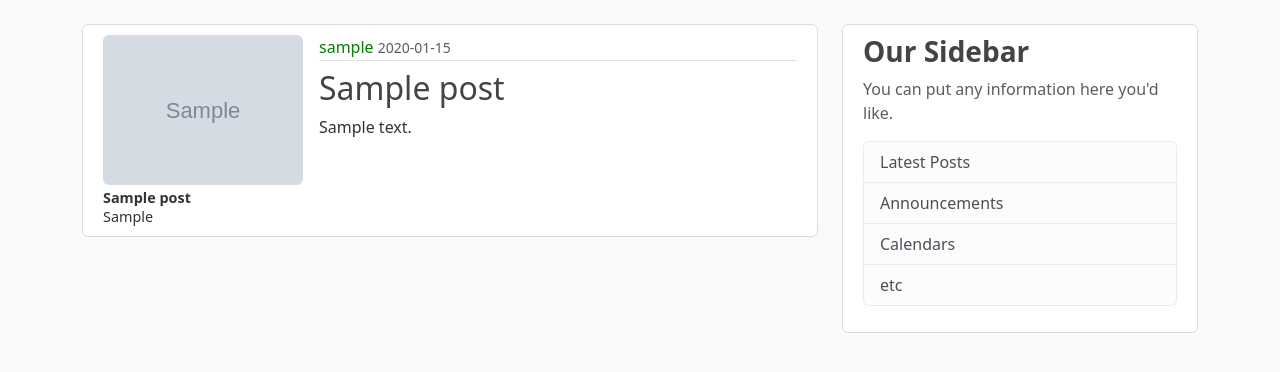
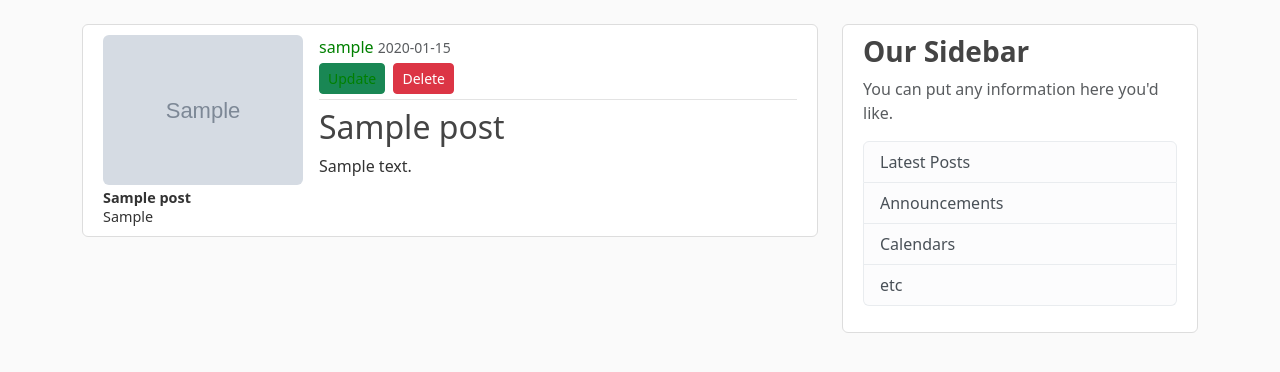
Before and after one commit to nick23447/now-listening, a Flask app: page /post/1 in a window 1280 px wide. Shown: the part 56-428 px from the top of the page. Run offline with Flask 3, Linux system fonts and the light colour scheme; a user stored in the database is signed in; tables that the repository leaves empty hold one stand-in row (values such as "Sample post"); grey boxes marked "Sample" are stand-in pictures.

Commit message:
add update and delete buttons for user to edit posts

```diff
--- a/musicblog/templates/post.html
+++ b/musicblog/templates/post.html
@@ -18,11 +18,41 @@
             <div class="article-metadata mb-2">
                 <a class="mr-2" href="#">{{ post.author }}</a>
                 <small class="text-muted">{{ post.date_posted.strftime('%Y-%m-%d') }}</small>
+                {% if post.author == current_user %}
+                <div>
+                    <a  class="btn btn-success btn-sm mt-1 mb-1" href="{{ url_for('posts.update_post', post_id=post.id) }}">
+                        Update
+                    </a>
+                    <button type="button" class="btn btn-danger btn-sm m-1" data-bs-toggle="modal" data-bs-target="#deleteModal">
+                        Delete
+                    </button>
+                </div>
+                {% endif %}
             </div>
-
             <h2 class="mt-0">{{ post.title }}</h2>
             <p>{{ post.content }}</p>
         </div>
-
     </article>
+    <!-- Modal -->
+    <div class="modal fade" id="deleteModal" tabindex="-1" role="dialog" aria-labelledby="deleteModalLabel" aria-hidden="true">
+        <div class="modal-dialog" role="document">
+            <div class="modal-content">
+            <div class="modal-header">
+                <h5 class="modal-title" id="deleteModalLabel">Remove Post?</h5>
+                <button type="button" class="close" data-dismiss="modal" aria-label="Close">
+                <span aria-hidden="true">&times;</span>
+                </button>
+            </div>
+            <div class="modal-body">
+                Are you sure you want to delete this post?
+            </div>
+            <div class="modal-footer">
+                <button type="button" class="btn btn-secondary" data-dismiss="modal">Close</button>
+                <form action="{{ url_for('posts.delete_post', post_id=post.id)}}" method="POST">
+                    <input class="btn btn-danger" type="submit" value="Delete">
+                </form>
+            </div>
+            </div>
+        </div>
+    </div>
 {% endblock content %}
```
